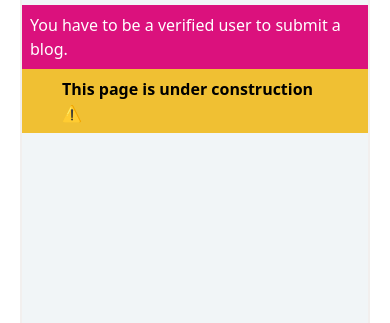
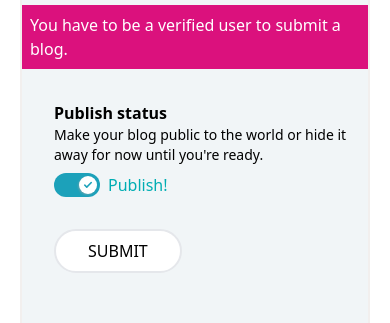
Before and after one commit to NovaCat35/blog-client, a React (Vite) app: page /editor in a window 390 px wide. Both pictures are taken after typing "Sample" into the empty fields and a click on the button "SUBMIT". Shown: the part 149-472 px from the top of the page. Built offline with nearby package versions, Linux system fonts and the light colour scheme; no server answers.

Commit message:
Add publish toggle switch to submit tab, minor styling of preview

```diff
--- a/src/components/EditorParts/ContentInput.tsx
+++ b/src/components/EditorParts/ContentInput.tsx
@@ -3,14 +3,14 @@ import { useContext } from "react";
 import { EditorContext } from "../Pages/WritePage";
 import { Editor } from "@tinymce/tinymce-react";
 import { Editor as TinyMCEEditor } from "tinymce";
+import Loading from "../Loading";
 
 function ContentInput() {
 	const { setContent } = useContext(EditorContext);
-   const [apiKey, setApiKey] = useState(null);
+	const [apiKey, setApiKey] = useState(null);
 	const editorRef = useRef<TinyMCEEditor | null>(null);
 
-
-   // Fetch the TinyMCE's api key to get this thing working.
+	// Fetch the TinyMCE's api key to get this thing working.
 	useEffect(() => {
 		const token = localStorage.getItem("jwt_token");
 		if (!token) {
@@ -43,7 +43,7 @@ function ContentInput() {
 
 	return (
 		<div className="h-[500px] md:w-[48vw]">
-			{apiKey && (
+			{apiKey ? (
 				<Editor
 					apiKey={apiKey}
 					onInit={(_evt, editor) => (editorRef.current = editor)}
@@ -56,6 +56,8 @@ function ContentInput() {
 					}}
 					initialValue="Add your content here!"
 				/>
+			) : (
+				<Loading />
 			)}
 		</div>
 	);
--- a/src/components/EditorParts/GeneralInput.tsx
+++ b/src/components/EditorParts/GeneralInput.tsx
@@ -54,7 +54,7 @@ function GeneralInput() {
 						Tags:{" "}
 						{tags.map((tag) => (
 							<p className="px-2 bg-[white] border rounded-md cursor-pointer" key={tag} onClick={() => removeTag(tag)}>
-								{tag} <span className="text-[red]">x</span>
+								{tag} <span className="cross text-[#db117d]">x</span>
 							</p>
 						))}
 					</div>
--- a/src/components/EditorParts/Preview.tsx
+++ b/src/components/EditorParts/Preview.tsx
@@ -4,6 +4,7 @@ import { AuthContext } from "../../contexts/AuthContext";
 import defaultImg from "../../assets/cat-bag.jpg";
 import formatDate from "../../functions/DateFormatter";
 import parse from "html-react-parser";
+/** Additional styling found in blog.scss **/
 
 function Preview() {
 	const { title, readTime, tags, imgCreatorName, imgSrcName, file, content } = useContext(EditorContext);
@@ -20,9 +21,9 @@ function Preview() {
 				</div>
 				<div className="right-container flex flex-col justify-center">
 					<p className="text-base font-semibold">{user.username}</p>
-					<div className=" flex">
+					<div className="flex">
 						<p>{readTime} min read</p>
-						<span className="mx-3 font-black">&#8226;</span>
+						<span className="mx-2 font-black">&#8226;</span>
 						<p>{formatDate(todayDate.toString())}</p>
 					</div>
 				</div>
@@ -35,13 +36,13 @@ function Preview() {
 				))}
 			</ul>
 			<img className="object-contain h-[300px] w-full object-cover" src={file ? fileUrl : "https://res.cloudinary.com/dx432kzlt/image/upload/v1717559527/blog_posts/travel-dino-reichmuth_bcuon5.jpg"} alt="Selected Image" />
-			<p className="text-base font-bold mb-3 text-gray-700">
+			<p className="text-base font-bold text-gray-700">
 				Image from{" "}
 				<a className="text-[#d80a77]" href={imgSrcName} target="_blank" rel="noopener noreferrer">
 					{imgCreatorName}
 				</a>
 			</p>
-			<p className="max-w-[380px] mx-auto">{parse(content)}</p>
+			<p className="content mt-3">{parse(content)}</p>
 		</div>
 	);
 }
--- a/src/components/EditorParts/SubmitBlog.tsx
+++ b/src/components/EditorParts/SubmitBlog.tsx
@@ -1,10 +1,58 @@
+import { useState, useContext } from "react";
+import { AuthContext } from "../../contexts/AuthContext";
+import { EditorContext } from "../Pages/WritePage";
+import "../../styles/Others.scss";
+
 function SubmitBlog() {
-  return (
-    <div className='h-[500px] md:w-[48vw]'>
-      <p className='w-full bg-[#db117d] px-2 py-2 text-white'>You have to be a verified user to submit a blog.</p>
-      <p className="w-full px-10 py-2 bg-[#f0c033] font-bold">This page is under construction ⚠️</p>
-    </div>
-  )
+	const [isPublish, setIsPublish] = useState(true);
+	const { user, tokenActive } = useContext(AuthContext);
+  const { title, readTime, tags, file, imgCreatorName, imgSrcName, content } = useContext(EditorContext);
+
+
+	const handleSwitchToggle = () => {
+		setIsPublish(!isPublish);
+	};
+
+	const handleSubmit = () => {
+    // check userRole: (verify users and admin can post)
+    if(user.admin_access && tokenActive) {
+      console.log(title, readTime, tags, file, imgCreatorName, imgSrcName, content)
+    }
+  };
+
+	return (
+		<div className="h-[500px] md:w-[48vw]">
+			<p className="w-full bg-[#db117d] px-2 py-2 text-white">You have to be a verified user to submit a blog.</p>
+			{/* <p className="w-full px-10 py-2 bg-[#f0c033] font-bold">This page is under construction ⚠️</p> */}
+
+			<div className="publish-opts ml-8">
+				<h3 className="mt-8 font-semibold">Publish status</h3>
+				<p className="text-sm">Make your blog public to the world or hide it away for now until you're ready.</p>
+				<div className="flex gap-2 items-center mt-2">
+					<label className="switch">
+						<input type="checkbox" checked={isPublish} onChange={handleSwitchToggle} />
+						<div className="slider">
+							<div className="circle">
+								<svg className="cross" xmlns="http://www.w3.org/2000/svg" viewBox="0 0 365.696 365.696" height="6" width="6">
+									<g>
+										<path fill="currentColor" d="M243.188 182.86 356.32 69.726c12.5-12.5 12.5-32.766 0-45.247L341.238 9.398c-12.504-12.503-32.77-12.503-45.25 0L182.86 122.528 69.727 9.374c-12.5-12.5-32.766-12.5-45.247 0L9.375 24.457c-12.5 12.504-12.5 32.77 0 45.25l113.152 113.152L9.398 295.99c-12.503 12.503-12.503 32.769 0 45.25L24.48 356.32c12.5 12.5 32.766 12.5 45.247 0l113.132-113.132L295.99 356.32c12.503 12.5 32.769 12.5 45.25 0l15.081-15.082c12.5-12.504 12.5-32.77 0-45.25zm0 0"></path>
+									</g>
+								</svg>
+								<svg className="checkmark" xmlns="http://www.w3.org/2000/svg" viewBox="0 0 24 24" height="10" width="10">
+									<g>
+										<path fill="currentColor" d="M9.707 19.121a.997.997 0 0 1-1.414 0l-5.646-5.647a1.5 1.5 0 0 1 0-2.121l.707-.707a1.5 1.5 0 0 1 2.121 0L9 14.171l9.525-9.525a1.5 1.5 0 0 1 2.121 0l.707.707a1.5 1.5 0 0 1 0 2.121z"></path>
+									</g>
+								</svg>
+							</div>
+						</div>
+					</label>
+					<p className="text-[#00adb3] font-medium">{isPublish ? "Publish!" : "Blog will be hidden."}</p>
+				</div>
+			</div>
+
+			<button className="ml-8 mt-8 border-2 px-8 py-2 rounded-full bg-white hover:bg-[#db117d] hover:text-white" onClick={handleSubmit}>SUBMIT</button>
+		</div>
+	);
 }
 
-export default SubmitBlog
+export default SubmitBlog;
--- a/src/styles/Blog.scss
+++ b/src/styles/Blog.scss
@@ -2,7 +2,7 @@
 	margin: 30px auto;
 	max-width: 800px;
 	width: 100%;
-	h3 {
+	h1, h2, h3 {
 		font-size: 2rem;
 		font-family: "Open Sans", sans-serif;
 		font-weight: 600;
--- a/src/styles/Fonts.scss
+++ b/src/styles/Fonts.scss
@@ -41,3 +41,7 @@
 	font-family: "Nautical";
 	text-shadow: 1px 1px 5px rgb(18, 61, 119);
 }
+
+.cross {
+	font-family: "Chromsky", sans-serif;
+}
--- /dev/null
+++ b/src/styles/Others.scss
@@ -0,0 +1,143 @@
+/** Toggle button (https://uiverse.io/Galahhad/modern-quail-75) **/
+
+.switch {
+   /* switch */
+   --switch-width: 46px;
+   --switch-height: 24px;
+   --switch-bg: rgb(131, 131, 131);
+   --switch-checked-bg: #1ca1ba;
+   --switch-offset: calc((var(--switch-height) - var(--circle-diameter)) / 2);
+   --switch-transition: all .2s cubic-bezier(0.27, 0.2, 0.25, 1.51);
+   /* circle */
+   --circle-diameter: 18px;
+   --circle-bg: #fff;
+   --circle-shadow: 1px 1px 2px rgba(146, 146, 146, 0.45);
+   --circle-checked-shadow: -1px 1px 2px rgba(163, 163, 163, 0.45);
+   --circle-transition: var(--switch-transition);
+   /* icon */
+   --icon-transition: all .2s cubic-bezier(0.27, 0.2, 0.25, 1.51);
+   --icon-cross-color: var(--switch-bg);
+   --icon-cross-size: 6px;
+   --icon-checkmark-color: var(--switch-checked-bg);
+   --icon-checkmark-size: 10px;
+   /* effect line */
+   --effect-width: calc(var(--circle-diameter) / 2);
+   --effect-height: calc(var(--effect-width) / 2 - 1px);
+   --effect-bg: var(--circle-bg);
+   --effect-border-radius: 1px;
+   --effect-transition: all .2s ease-in-out;
+ }
+
+ .switch input {
+   display: none;
+ }
+
+ .switch {
+   display: inline-block;
+ }
+
+ .switch svg {
+   -webkit-transition: var(--icon-transition);
+   -o-transition: var(--icon-transition);
+   transition: var(--icon-transition);
+   position: absolute;
+   height: auto;
+ }
+
+ .switch .checkmark {
+   width: var(--icon-checkmark-size);
+   color: var(--icon-checkmark-color);
+   -webkit-transform: scale(0);
+   -ms-transform: scale(0);
+   transform: scale(0);
+ }
+
+ .switch .cross {
+   width: var(--icon-cross-size);
+   color: var(--icon-cross-color);
+ }
+
+ .slider {
+   -webkit-box-sizing: border-box;
+   box-sizing: border-box;
+   width: var(--switch-width);
+   height: var(--switch-height);
+   background: var(--switch-bg);
+   border-radius: 999px;
+   display: -webkit-box;
+   display: -ms-flexbox;
+   display: flex;
+   -webkit-box-align: center;
+   -ms-flex-align: center;
+   align-items: center;
+   position: relative;
+   -webkit-transition: var(--switch-transition);
+   -o-transition: var(--switch-transition);
+   transition: var(--switch-transition);
+   cursor: pointer;
+ }
+
+ .circle {
+   width: var(--circle-diameter);
+   height: var(--circle-diameter);
+   background: var(--circle-bg);
+   border-radius: inherit;
+   -webkit-box-shadow: var(--circle-shadow);
+   box-shadow: var(--circle-shadow);
+   display: -webkit-box;
+   display: -ms-flexbox;
+   display: flex;
+   -webkit-box-align: center;
+   -ms-flex-align: center;
+   align-items: center;
+   -webkit-box-pack: center;
+   -ms-flex-pack: center;
+   justify-content: center;
+   -webkit-transition: var(--circle-transition);
+   -o-transition: var(--circle-transition);
+   transition: var(--circle-transition);
+   z-index: 1;
+   position: absolute;
+   left: var(--switch-offset);
+ }
+
+ .slider::before {
+   content: "";
+   position: absolute;
+   width: var(--effect-width);
+   height: var(--effect-height);
+   left: calc(var(--switch-offset) + (var(--effect-width) / 2));
+   background: var(--effect-bg);
+   border-radius: var(--effect-border-radius);
+   -webkit-transition: var(--effect-transition);
+   -o-transition: var(--effect-transition);
+   transition: var(--effect-transition);
+ }
+
+ /* actions */
+
+ .switch input:checked+.slider {
+   background: var(--switch-checked-bg);
+ }
+
+ .switch input:checked+.slider .checkmark {
+   -webkit-transform: scale(1);
+   -ms-transform: scale(1);
+   transform: scale(1);
+ }
+
+ .switch input:checked+.slider .cross {
+   -webkit-transform: scale(0);
+   -ms-transform: scale(0);
+   transform: scale(0);
+ }
+
+ .switch input:checked+.slider::before {
+   left: calc(100% - var(--effect-width) - (var(--effect-width) / 2) - var(--switch-offset));
+ }
+
+ .switch input:checked+.slider .circle {
+   left: calc(100% - var(--circle-diameter) - var(--switch-offset));
+   -webkit-box-shadow: var(--circle-checked-shadow);
+   box-shadow: var(--circle-checked-shadow);
+ }
```
